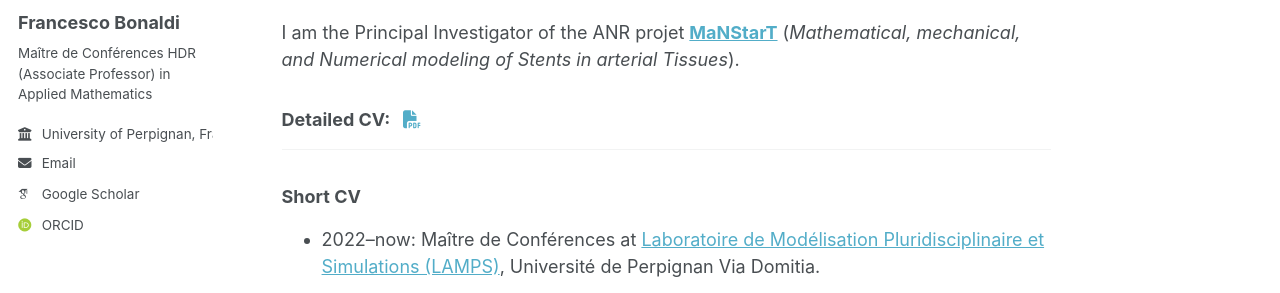
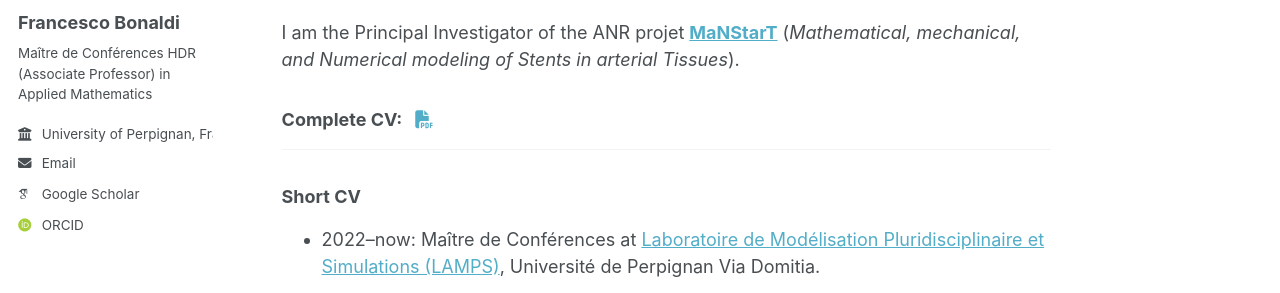
Before and after one commit to fbonaldi/fbonaldi.github.io, a Jekyll site: the page built from _pages/about.md, in a window 1280 px wide and 1261 px high. Shown: the part 252-545 px from the top of the window. Built offline with Jekyll 4.4.1, drawn with Linux system fonts in a browser that asks for light colours; some web fonts are replaced; a script bundle is joined from its source files by our own code; library files that are not in the unit come from our copies.

Commit message:
Update about.md

```diff
--- a/_pages/about.md
+++ b/_pages/about.md
@@ -10,7 +10,7 @@ I am **Maître de Conférences HDR** (_Habilité à Diriger des Recherches_), eq
 I am the Principal Investigator of the ANR projet [**MaNStarT**](https://anr.fr/Projet-ANR-24-CE46-7619) (_Mathematical, mechanical, and Numerical modeling of Stents in arterial Tissues_).
 &nbsp;
 
-### Detailed CV: &nbsp; [<i class="fa-sharp fa-solid fa-file-pdf"></i>](files/CV_New_Eng.pdf)
+### Complete CV: &nbsp; [<i class="fa-sharp fa-solid fa-file-pdf"></i>](files/CV_New_Eng.pdf)
 ---
 ### Short CV
 
```
